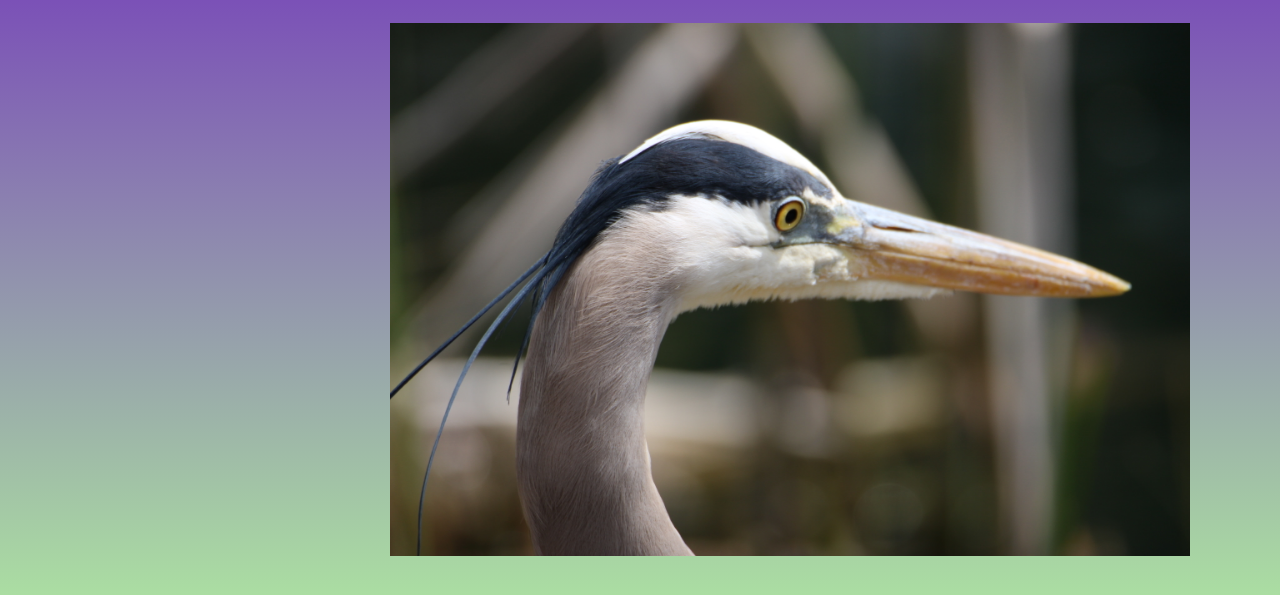
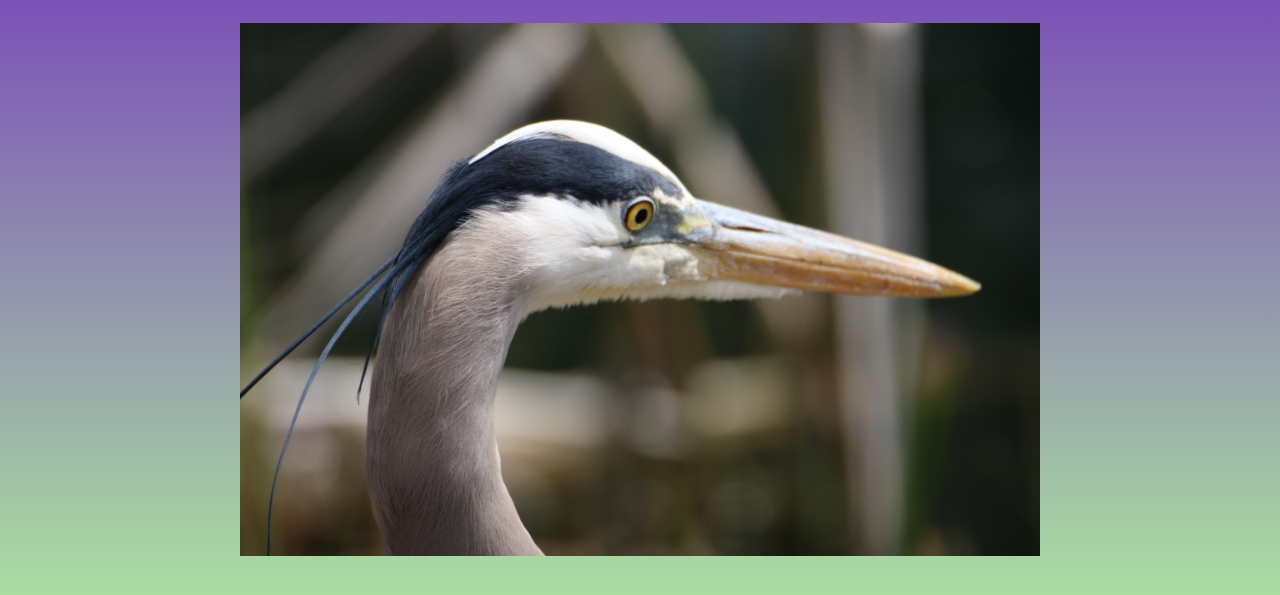
Before and after one commit to Dankelme/Ontario-s-Wildlife, a plain HTML site: page contact.html in a window 1280 px wide. Shown: the part 233-828 px from the top of the page. Drawn offline with Linux system fonts and the light colour scheme.

Commit message:
Update contact.html

```diff
--- a/contact.html
+++ b/contact.html
@@ -39,7 +39,7 @@ p {
 
 main .deer {
 
-   padding-left: 300px;
+  text-align: center;
 
 }
 
```
